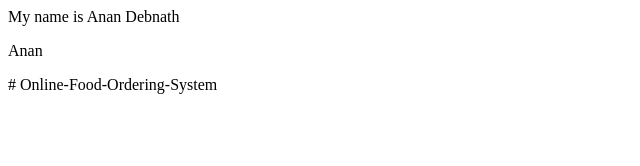
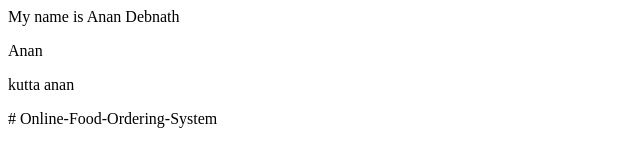
Before and after one commit to anandebnath/Online-Food-Ordering-System, a plain HTML site: page index.html in a window 1280 px wide. Shown: the whole page, without its empty margins (0-640 px from the left). Drawn offline with Linux system fonts and the light colour scheme.

Commit message:
first commit

```diff
--- a/index.html
+++ b/index.html
@@ -9,4 +9,5 @@
     My name is Anan Debnath
 </body>
 <p> Anan </p>
+<p> kutta anan </p>
 </html># Online-Food-Ordering-System
```
